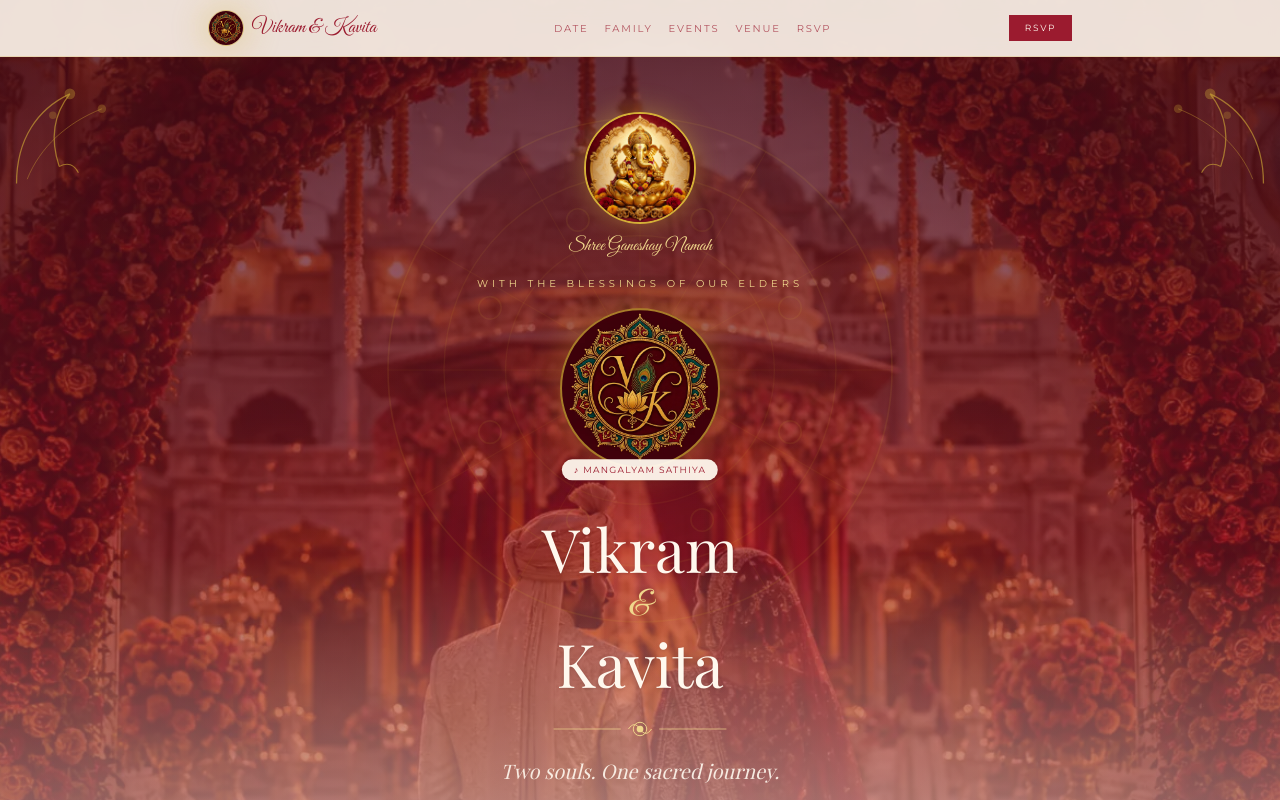
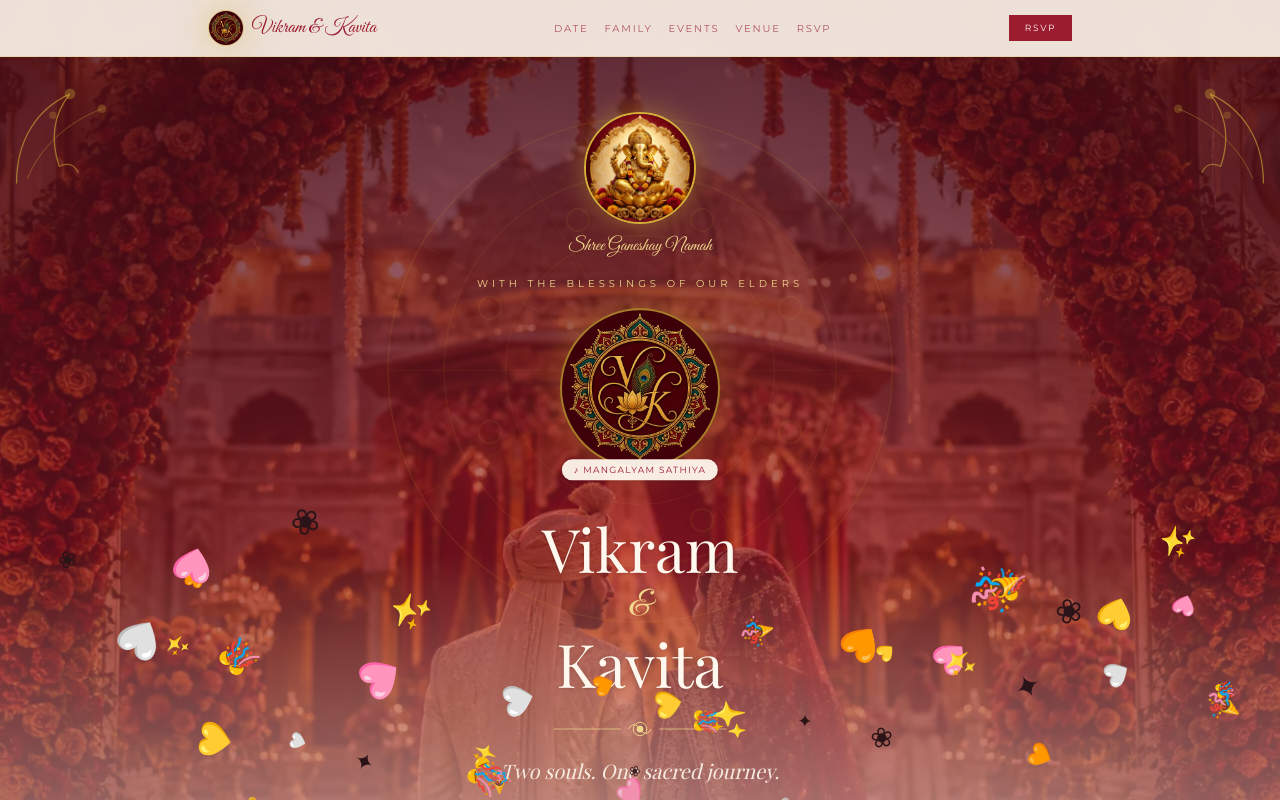
Before and after one commit to Vikram123-byte/vikram-kavita-wedding, a React (Vite) app: page / in a window 1280 px wide. Both pictures are taken after a click on the button "Tap to Open". Shown: the top 800 px of the page. Built offline with nearby package versions, Linux system fonts and the light colour scheme; a web font is replaced by a local one.

Commit message:
Add party popper confetti when guests open the invite.

```diff
--- a/src/App.jsx
+++ b/src/App.jsx
@@ -1,6 +1,7 @@
 import { useState } from 'react'
 import { CalendarDays, Heart, MapPin, Send } from 'lucide-react'
 import WeddingOpeningCard from './components/WeddingOpeningCard'
+import PartyPoppers from './components/PartyPoppers'
 import Hero from './components/Hero'
 import ScratchCard from './components/ScratchCard'
 import OurStory from './components/OurStory'
@@ -170,6 +171,7 @@ function InviteApp() {
   return (
     <div id="top" className="min-h-screen">
       <WeddingOpeningCard isOpen={opened} onEnter={handleEnter} />
+      <PartyPoppers fire={opened} />
       <Nav visible={opened} />
       <MobileBottomNav visible={opened} />
 
--- /dev/null
+++ b/src/components/PartyPoppers.jsx
@@ -0,0 +1,77 @@
+import { useEffect, useMemo, useState } from 'react'
+import { AnimatePresence, motion } from 'framer-motion'
+
+const BITS = ['🎉', '🎊', '✨', '💛', '🩷', '❀', '✦', '🤍', '🧡']
+
+/**
+ * Party popper / confetti burst when the invite opens.
+ */
+export default function PartyPoppers({ fire }) {
+  const [show, setShow] = useState(false)
+  const pieces = useMemo(
+    () =>
+      Array.from({ length: 48 }, (_, i) => ({
+        id: i,
+        left: `${2 + ((i * 17) % 96)}%`,
+        delay: (i % 14) * 0.035,
+        duration: 2.1 + (i % 6) * 0.22,
+        glyph: BITS[i % BITS.length],
+        x: (i % 2 === 0 ? 1 : -1) * (12 + (i % 9) * 9),
+        size: 14 + (i % 7) * 3,
+      })),
+    [],
+  )
+
+  useEffect(() => {
+    if (!fire) return
+    setShow(true)
+    const t = window.setTimeout(() => setShow(false), 3400)
+    return () => window.clearTimeout(t)
+  }, [fire])
+
+  return (
+    <AnimatePresence>
+      {show && (
+        <div className="pointer-events-none fixed inset-0 z-[48] overflow-hidden" aria-hidden>
+          {/* Side cannons */}
+          <motion.div
+            className="absolute bottom-28 left-3 text-4xl sm:bottom-20 sm:left-6"
+            initial={{ scale: 0, rotate: -25, opacity: 0 }}
+            animate={{ scale: [0, 1.4, 1], rotate: [-25, 0], opacity: [0, 1, 0] }}
+            transition={{ duration: 1.1 }}
+          >
+            🎊
+          </motion.div>
+          <motion.div
+            className="absolute bottom-28 right-3 text-4xl sm:bottom-20 sm:right-6"
+            initial={{ scale: 0, rotate: 25, opacity: 0 }}
+            animate={{ scale: [0, 1.4, 1], rotate: [25, 0], opacity: [0, 1, 0] }}
+            transition={{ duration: 1.1, delay: 0.05 }}
+          >
+            🎉
+          </motion.div>
+
+          {pieces.map((p) => (
+            <motion.span
+              key={p.id}
+              className="absolute top-[-4%]"
+              style={{ left: p.left, fontSize: p.size }}
+              initial={{ y: 0, opacity: 0, rotate: 0, scale: 0.35 }}
+              animate={{
+                y: '115vh',
+                x: [0, p.x, p.x * -0.35],
+                opacity: [0, 1, 1, 0],
+                rotate: [0, 200, 400],
+                scale: [0.35, 1.15, 0.9],
+              }}
+              exit={{ opacity: 0 }}
+              transition={{ duration: p.duration, delay: p.delay, ease: 'easeOut' }}
+            >
+              {p.glyph}
+            </motion.span>
+          ))}
+        </div>
+      )}
+    </AnimatePresence>
+  )
+}
```
